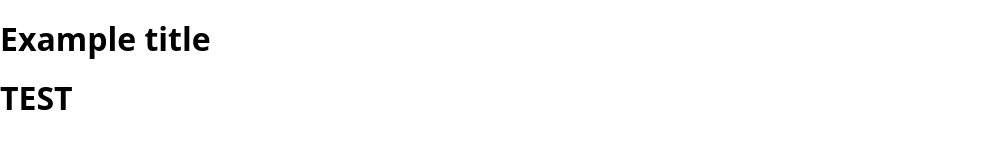
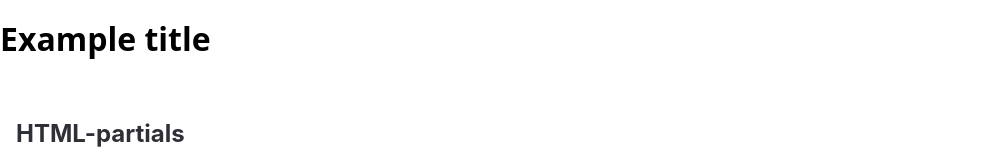
Before and after one commit to RafalSz1270/Cinemania-JS, a website built with Parcel: page src/index.html in a window 1280 px wide. Shown: the top 168 px of the page, without its empty margins (0-1007 px from the left). Built offline with nearby package versions, Linux system fonts and the light colour scheme.

Commit message:
Update index.html

```diff
--- a/src/index.html
+++ b/src/index.html
@@ -10,7 +10,7 @@
   <body>
     <h1>Example title</h1>
     <!-- ❗️❗️❗️ Add partials like so for every page -->
-     <h1 style="size: 50px;"">TEST</h1>
+
     <include src="./partials/example.html"></include>
   </body>
 </html>
```
